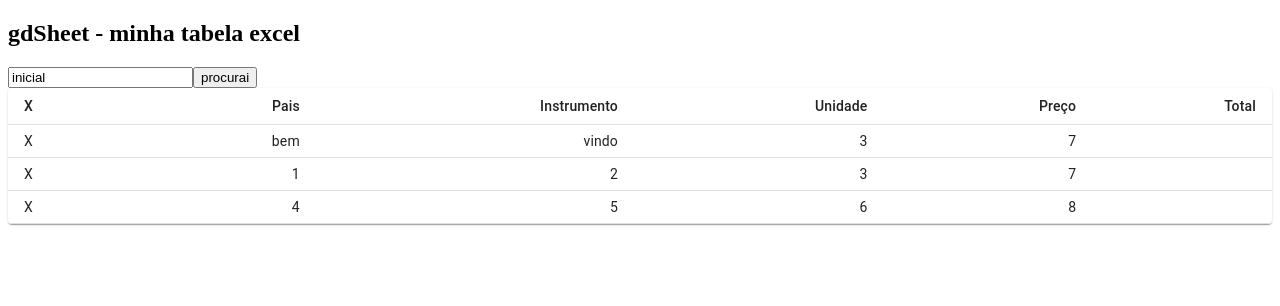
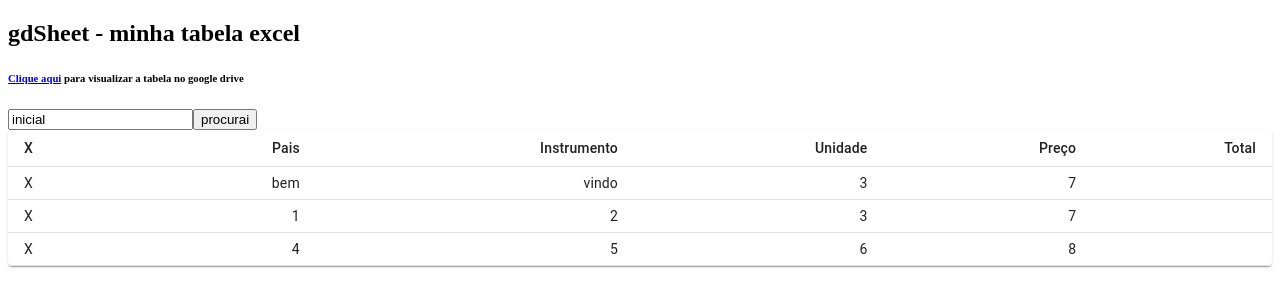
Before and after one commit to ecrseer/gdSheetY2, a Next.js app: page / in a window 1280 px wide. Shown: the top 306 px of the page. Built offline with nearby package versions, Linux system fonts and the light colour scheme.

Commit message:
Update index.js

```diff
--- a/pages/index.js
+++ b/pages/index.js
@@ -36,7 +36,7 @@ export default function indX2() {
       <title>tabela do gabriel</title>
     </Head>
     <h2>gdSheet - minha tabela excel</h2>
-
+    <h6><a href="https://drive.google.com/file/d/194t1ptGWmjV1uDGqepXUZhiEUAgnr8D9/view?usp=sharing">Clique aqui</a> para visualizar a tabela no google drive</h6>
     <div>
     <form onSubmit={handleProcurai}>
         <input placeholder="pesquisa" type="text" value={nomezin}
```
